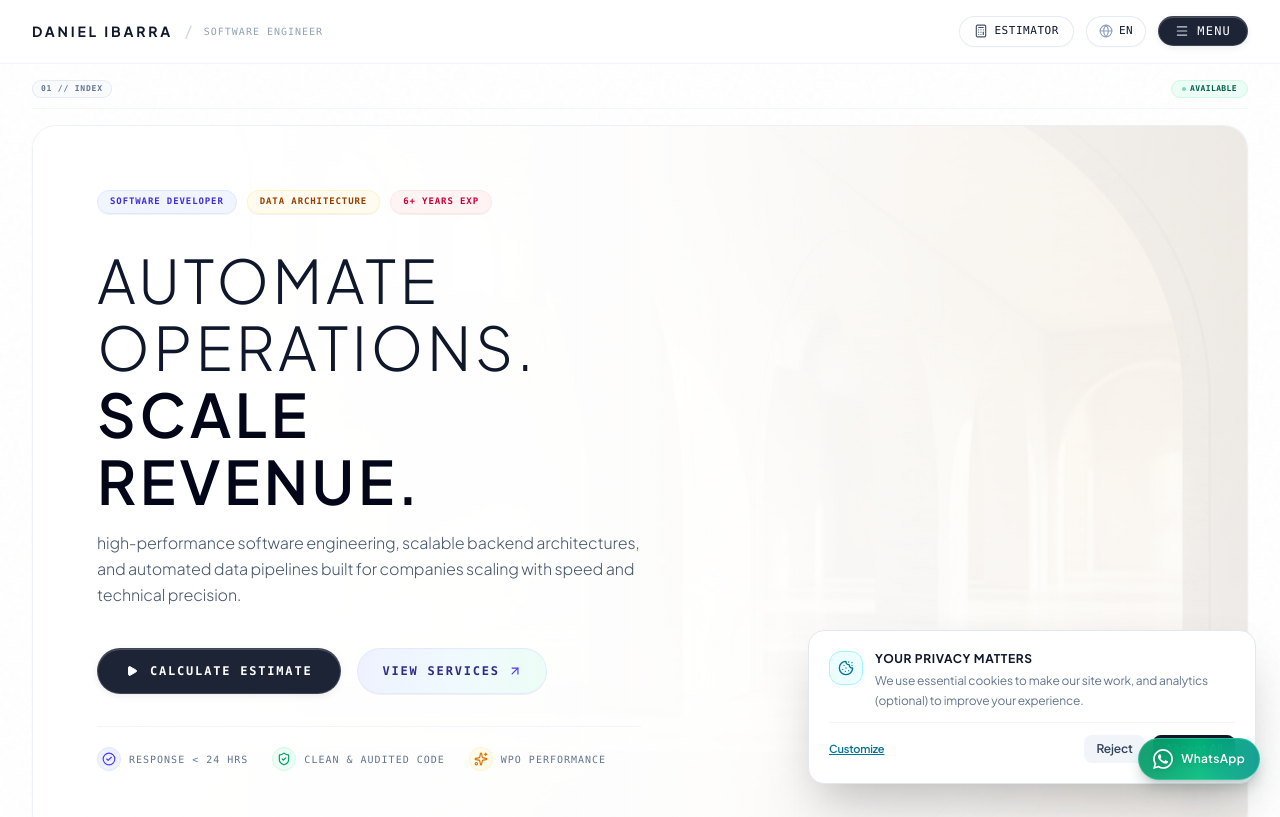
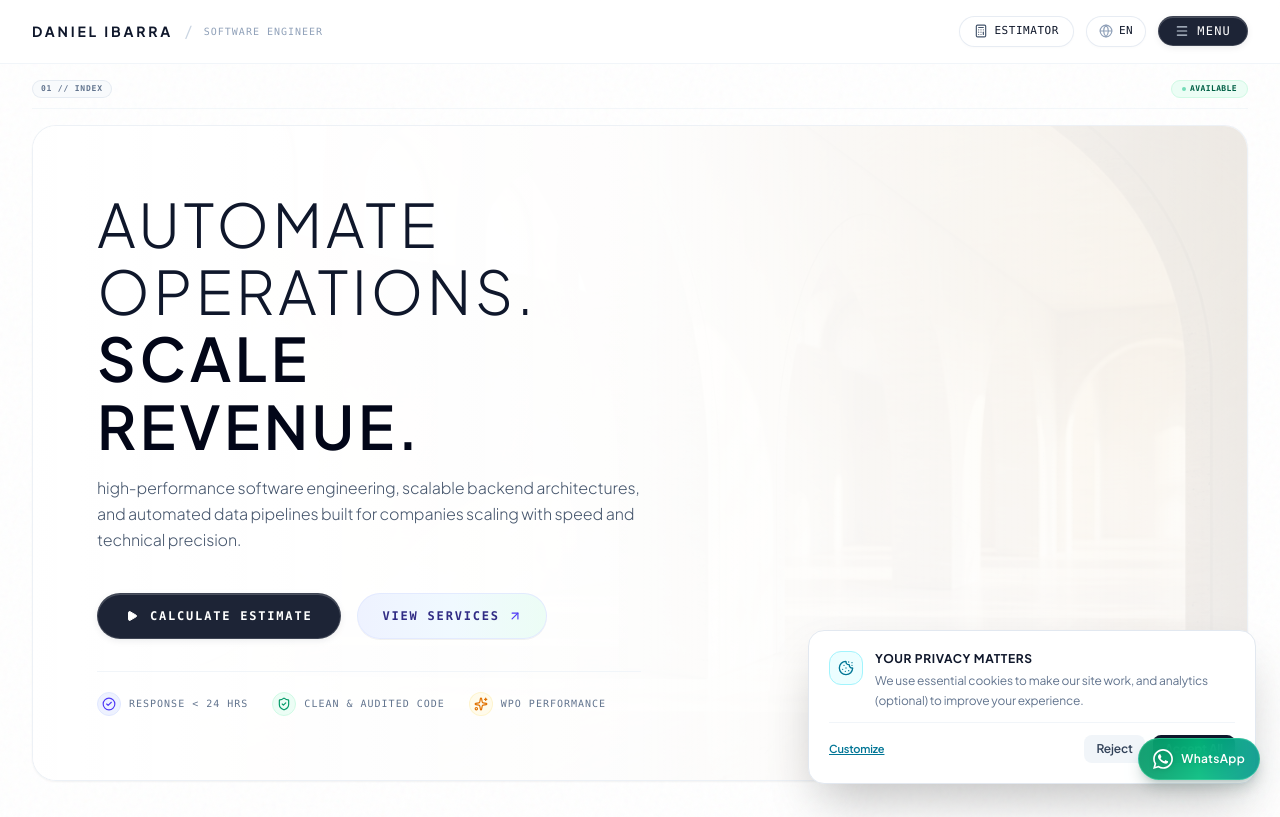
Before and after one commit to programador-negro/daniel_web_marca_personal, a React (Vite) app: page / in a window 1280 px wide. Shown: the top 817 px of the page. Built offline with nearby package versions, Linux system fonts and the light colour scheme; no server answers; the database is empty.

Commit message:
design: remove technical badges row from the main hero section for a cleaner and more direct layout

```diff
--- a/src/components/HeroSection.tsx
+++ b/src/components/HeroSection.tsx
@@ -126,19 +126,6 @@ export const HeroSection: React.FC = () => {
           {/* Foreground Editorial Content */}
           <div className="relative z-20 max-w-2xl p-8 sm:p-14 lg:p-16 space-y-8">
 
-            {/* Editorial Technical Badges - Beautiful Pastel Palettes */}
-            <div className="flex flex-wrap items-center gap-2.5 font-mono text-[9px] tracking-widest uppercase">
-              <span className="px-3 py-1 rounded-full bg-indigo-50/80 border border-indigo-100 text-indigo-700 font-semibold shadow-2xs">
-                SOFTWARE DEVELOPER
-              </span>
-              <span className="px-3 py-1 rounded-full bg-amber-50/80 border border-amber-100/85 text-amber-800 font-semibold shadow-2xs">
-                DATA ARCHITECTURE
-              </span>
-              <span className="px-3 py-1 rounded-full bg-rose-50/80 border border-rose-100 text-rose-700 font-semibold shadow-2xs">
-                6+ YEARS EXP
-              </span>
-            </div>
-
             {/* Main Title - ALL CAPS EDITORIAL LIGHT/REGULAR */}
             <div className="space-y-4">
               <h1 className="text-3xl sm:text-5xl lg:text-6xl font-light text-slate-900 tracking-[0.06em] leading-[1.12] uppercase">
```
